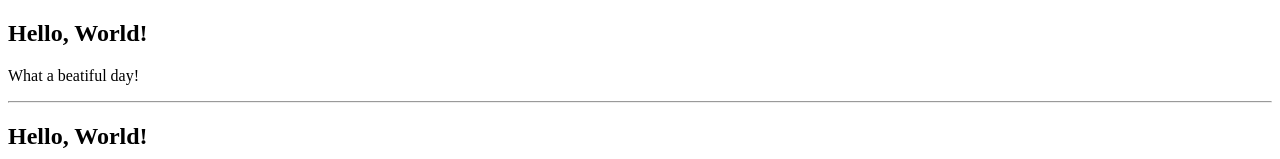
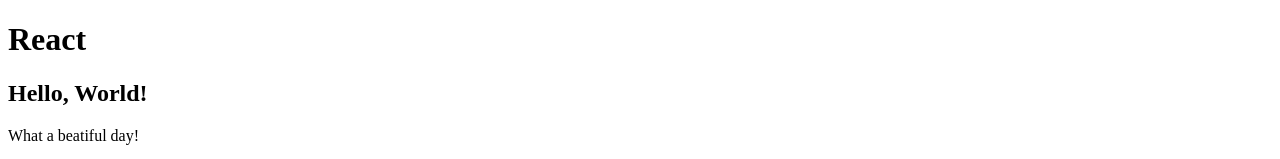
Before and after one commit to MartinGergov/React, a React (Vite) app: page / in a window 1280 px wide. Shown: the top 159 px of the page. Built offline with nearby package versions, Linux system fonts and the light colour scheme.

Commit message:
Ejericio 35

```diff
--- a/package.json
+++ b/package.json
@@ -11,8 +11,10 @@
   },
   "dependencies": {
     "react": "^18.2.0",
+    "react-bootstrap": "^2.10.0",
     "react-dom": "^18.2.0",
-    "sass": "^1.70.0"
+    "sass": "^1.70.0",
+    "tailwindcss": "^3.4.1"
   },
   "devDependencies": {
     "@types/react": "^18.2.43",
--- a/src/App.jsx
+++ b/src/App.jsx
@@ -1,6 +1,7 @@
 import { AlertClock } from "./AlertClock";
 import { Clock } from "./Clock/Clock";
 import { Colors } from "./Colors";
+import { Container } from "./Container";
 import { Counter } from "./Counter";
 import { FocusableInput } from "./FocusableInput";
 import { Hello } from "./Hello";
@@ -14,7 +15,7 @@
 
 export function App() {
   return (
-    <div>
+    <Container title={<h1>React</h1>}>
       <Hello />
       <hr />
       <Hello />
@@ -51,6 +52,6 @@
       />
       <hr />
       <TodoList />
-    </div>
+    </Container>
   );
 }
--- /dev/null
+++ b/src/Container.jsx
@@ -0,0 +1,18 @@
+import { useState } from "react";
+
+export function Container({ title, children }) {
+  const [collapsed, setCollapsed] = useState(false);
+
+  function handleToggle() {
+    setCollapsed((t) => !t);
+  }
+
+  return (
+    <div className="app">
+      <div className="app-title" onClick={handleToggle}>
+        {title}
+      </div>
+      {!collapsed && <div className="app-content">{children}</div>}
+    </div>
+  );
+}
```
Also changed, not shown: 1 other file (tests, documents, lock files or other folders).
